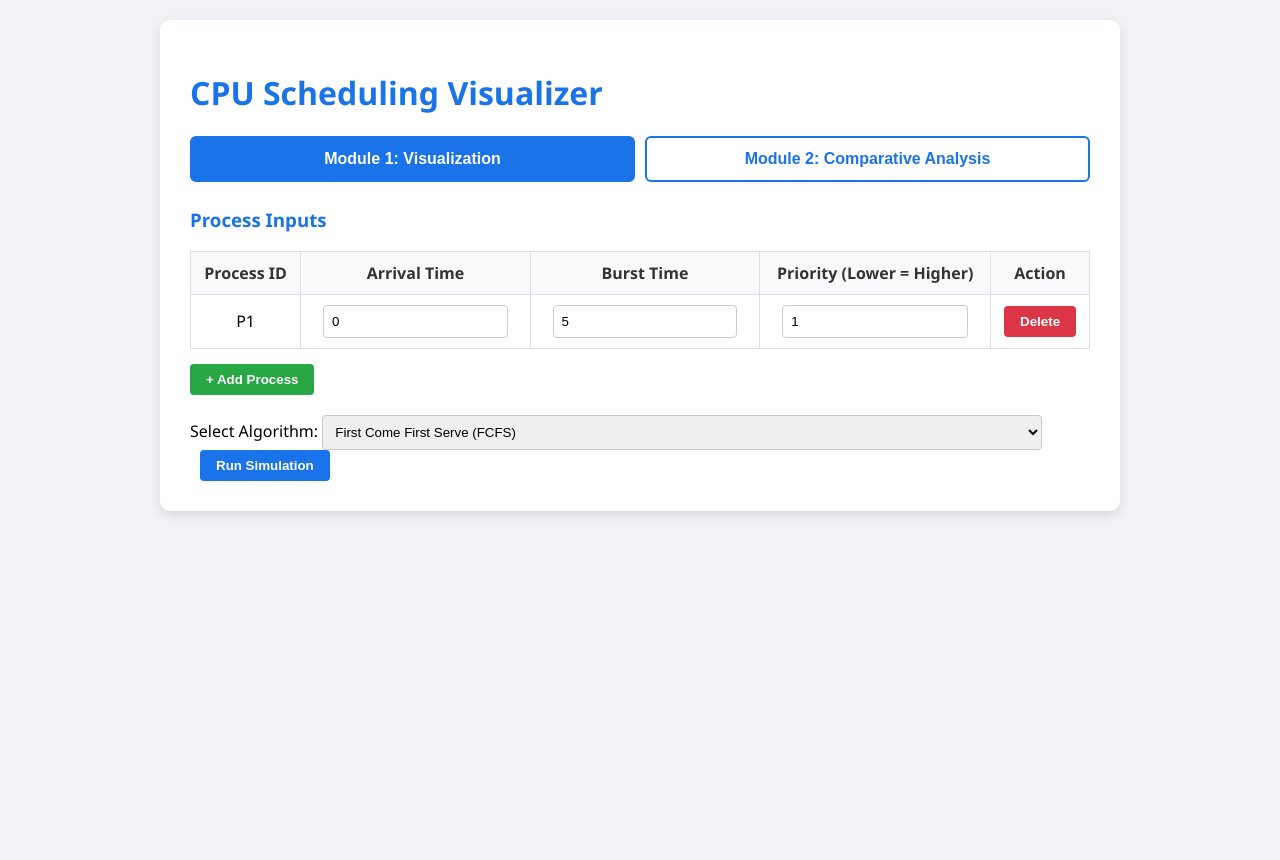
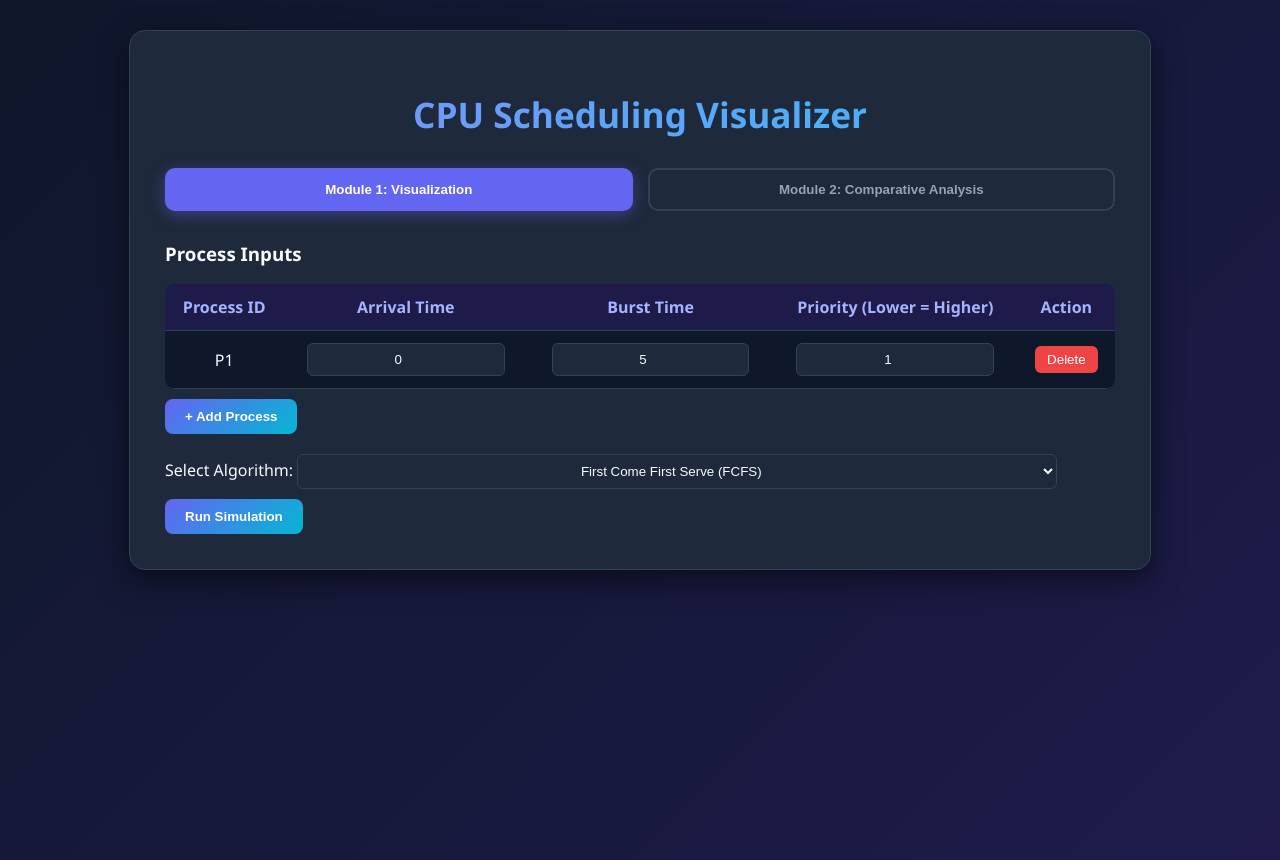
Before and after one commit to RazinHossainSagor/cpu-scheduler, a Flask app: page / in a window 1280 px wide. Before the commit the page ends 515 px from the top, so only its background shows below. Run offline with Flask 3, Linux system fonts and the light colour scheme.

```diff
--- a/static/css/style.css
+++ b/static/css/style.css
@@ -1,105 +1,177 @@
+:root {
+    --bg-color: #0f172a;
+    --card-bg: #1e293b;
+    --text-main: #f8fafc;
+    --text-muted: #94a3b8;
+    --primary: #6366f1;
+    --primary-hover: #4f46e5;
+    --accent: #06b6d4;
+    --danger: #ef4444;
+    --danger-hover: #dc2626;
+    --border-color: #334155;
+}
+
 body {
     font-family: 'Segoe UI', Tahoma, Geneva, Verdana, sans-serif;
-    background-color: #f0f2f5;
+    background: linear-gradient(135deg, #0f172a 0%, #1e1b4b 100%);
+    color: var(--text-main);
     margin: 0;
-    padding: 20px;
+    padding: 30px 15px;
+    min-height: 100vh;
 }
 
 .container {
-    max-width: 900px;
-    margin: auto;
-    background: #fff;
-    padding: 30px;
-    border-radius: 10px;
-    box-shadow: 0 4px 12px rgba(0,0,0,0.1);
+    max-width: 950px;
+    margin: 0 auto;
+    background-color: var(--card-bg);
+    padding: 35px;
+    border-radius: 16px;
+    box-shadow: 0 10px 30px rgba(0, 0, 0, 0.5);
+    border: 1px solid var(--border-color);
 }
 
-h1, h2, h3 {
-    color: #1a73e8;
+h1 {
+    text-align: center;
+    background: linear-gradient(to right, #818cf8, #38bdf8);
+    -webkit-background-clip: text;
+    -webkit-text-fill-color: transparent;
+    font-size: 2.2rem;
+    margin-bottom: 30px;
+    font-weight: 700;
 }
 
+h2, h3 {
+    color: var(--text-main);
+    margin-top: 25px;
+}
+
+/* Mode Switch Buttons */
 .mode-switch {
     display: flex;
-    gap: 10px;
-    margin-bottom: 25px;
+    gap: 15px;
+    margin-bottom: 30px;
 }
 
 .mode-switch button {
     flex: 1;
     padding: 12px;
-    font-size: 16px;
-    border: 2px solid #1a73e8;
-    background-color: white;
-    color: #1a73e8;
+    background: transparent;
+    color: var(--text-muted);
+    border: 2px solid var(--border-color);
+    border-radius: 10px;
+    font-weight: 600;
     cursor: pointer;
+    transition: all 0.3s ease;
+}
+
+.mode-switch button.active, .mode-switch button:hover {
+    background: var(--primary);
+    color: #fff;
+    border-color: var(--primary);
+    box-shadow: 0 4px 15px rgba(99, 102, 241, 0.4);
+}
+
+/* Tables */
+table {
+    width: 100%;
+    border-collapse: collapse;
+    margin-top: 15px;
+    background: #0f172a;
+    border-radius: 10px;
+    overflow: hidden;
+}
+
+th, td {
+    padding: 12px 15px;
+    text-align: center;
+    border-bottom: 1px solid var(--border-color);
+    color: var(--text-main);
+}
+
+th {
+    background-color: #1e1b4b;
+    color: #a5b4fc;
+    font-weight: 600;
+}
+
+input[type="number"], select {
+    background: #1e293b;
+    border: 1px solid var(--border-color);
+    color: var(--text-main);
+    padding: 8px 12px;
+    border-radius: 6px;
+    width: 80%;
+    text-align: center;
+    outline: none;
+}
+
+input[type="number"]:focus, select:focus {
+    border-color: var(--primary);
+}
+
+/* Buttons */
+.run-btn, .add-btn {
+    background: linear-gradient(135deg, var(--primary) 0%, var(--accent) 100%);
+    color: white;
+    border: none;
+    padding: 10px 20px;
+    border-radius: 8px;
+    font-weight: 600;
+    cursor: pointer;
+    transition: transform 0.2s, box-shadow 0.2s;
+    margin-top: 10px;
+}
+
+.run-btn:hover, .add-btn:hover {
+    transform: translateY(-2px);
+    box-shadow: 0 5px 15px rgba(6, 182, 212, 0.4);
+}
+
+.remove-btn {
+    background-color: var(--danger);
+    color: white;
+    border: none;
+    padding: 6px 12px;
+    border-radius: 6px;
+    cursor: pointer;
+}
+
+.remove-btn:hover {
+    background-color: var(--danger-hover);
+}
+
+/* Checkbox group */
+.checkbox-group {
+    display: flex;
+    flex-wrap: wrap;
+    gap: 15px;
+    margin-top: 15px;
+    background: #0f172a;
+    padding: 15px;
+    border-radius: 10px;
+    border: 1px solid var(--border-color);
+}
+
+.checkbox-group label {
+    color: var(--text-main);
+    cursor: pointer;
+}
+
+/* Gantt Chart */
+.gantt-chart {
+    display: flex;
+    margin-top: 20px;
+    overflow-x: auto;
+    padding: 10px 0;
+}
+
+.gantt-block {
+    background: linear-gradient(135deg, #4f46e5 0%, #06b6d4 100%);
+    color: white;
+    padding: 15px 10px;
+    text-align: center;
+    min-width: 50px;
+    border-right: 2px solid var(--card-bg);
     border-radius: 6px;
     font-weight: bold;
 }
-
-.mode-switch button.active {
-    background-color: #1a73e8;
-    color: white;
-}
-
-table {
-    width: 100%;
-    border-collapse: collapse;
-    margin-top: 10px;
-    margin-bottom: 15px;
-}
-
-th, td {
-    border: 1px solid #e0e0e0;
-    padding: 10px;
-    text-align: center;
-}
-
-th {
-    background-color: #f8f9fa;
-    color: #333;
-}
-
-input[type="number"], select {
-    padding: 8px;
-    width: 80%;
-    border: 1px solid #ccc;
-    border-radius: 4px;
-}
-
-button {
-    padding: 8px 16px;
-    border: none;
-    border-radius: 4px;
-    cursor: pointer;
-    font-weight: bold;
-}
-
-.add-btn { background-color: #28a745; color: white; }
-.run-btn { background-color: #1a73e8; color: white; margin-left: 10px; }
-.remove-btn { background-color: #dc3545; color: white; }
-
-.gantt-chart {
-    display: flex;
-    margin: 15px 0;
-    border: 1px solid #ccc;
-    border-radius: 4px;
-    overflow: hidden;
-}
-
-.gantt-block {
-    padding: 12px 5px;
-    text-align: center;
-    background-color: #00bcd4;
-    color: white;
-    border-right: 1px solid #fff;
-    font-size: 14px;
-}
-
-.gantt-block.idle {
-    background-color: #9e9e9e;
-}
-
-.checkbox-group label {
-    margin-right: 20px;
-    font-size: 16px;
-}
```
